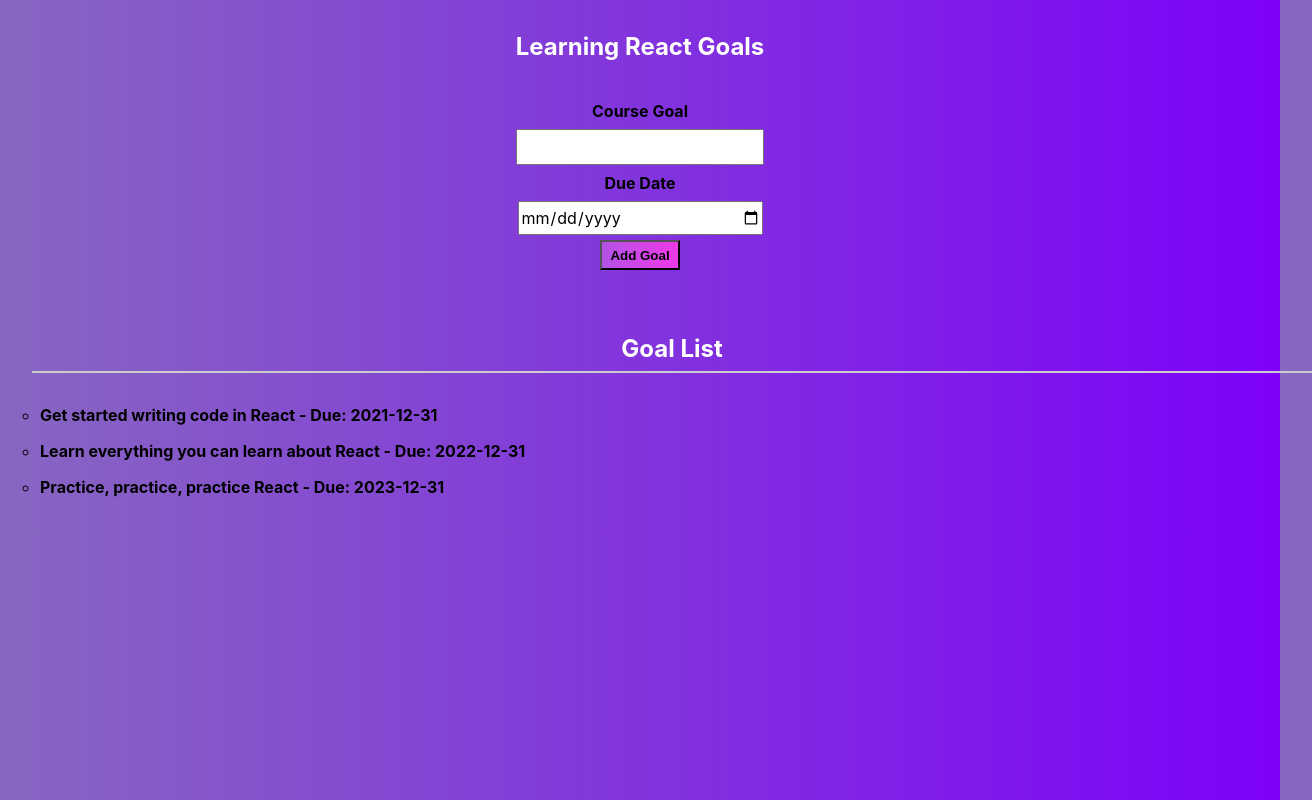
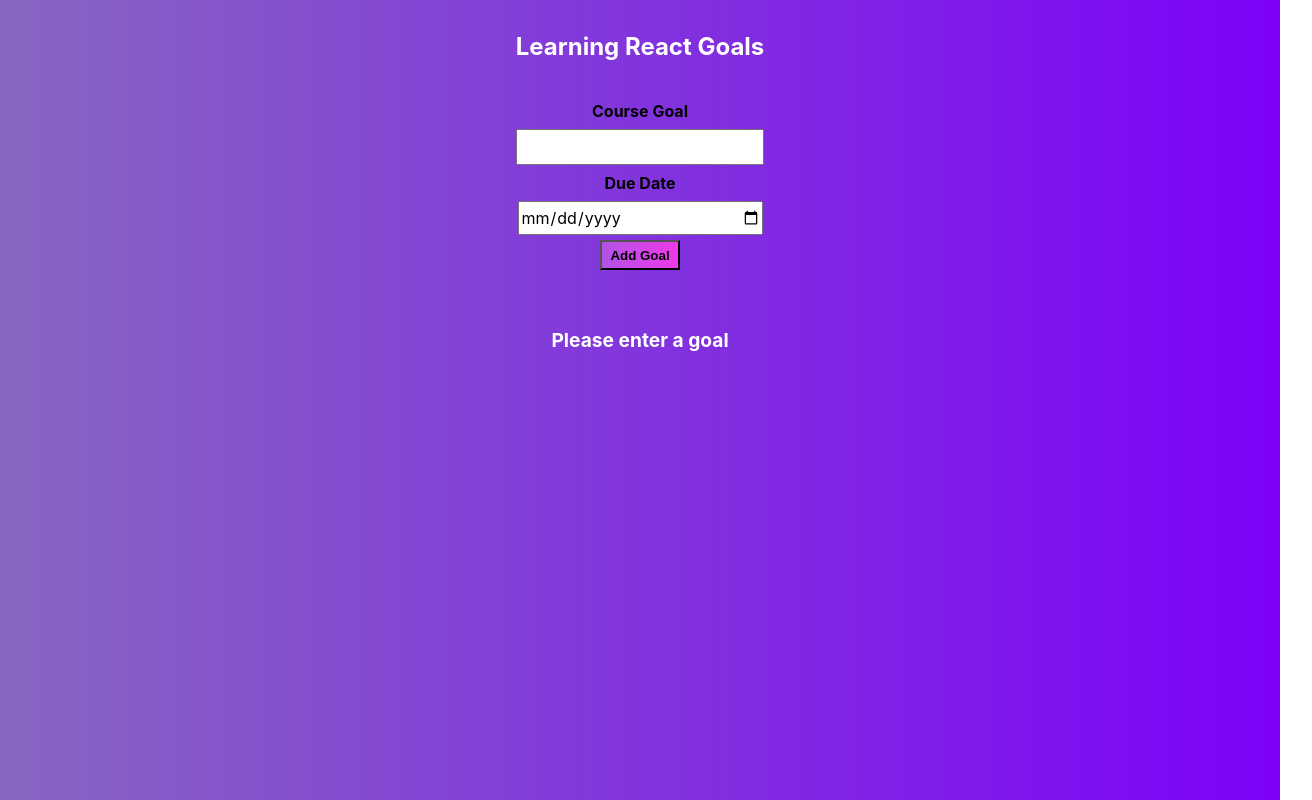
Before and after one commit to jrletner/my-react-app, a React (Create React App) app: page / in a window 1280 px wide. Shown: the whole page, 1312 px wide, since content can reach past the window. Built offline with nearby package versions, Linux system fonts and the light colour scheme.

Commit message:
refactor: Initialize course goals as an empty array in App.js

```diff
--- a/src/App.js
+++ b/src/App.js
@@ -5,11 +5,7 @@ import GoalList from './components/GoalList/GoalList';
 
 export default function App() {
   // define a state variable to store the course goals
-  const [courseGoals, setCourseGoals] = useState([
-    { id: 'cg1', text: 'Get started writing code in React', dueDate: '2021-12-31' },
-    { id: 'cg2', text: 'Learn everything you can learn about React', dueDate: '2022-12-31' },
-    { id: 'cg3', text: 'Practice, practice, practice React', dueDate: '2023-12-31' },
-  ]);
+  const [courseGoals, setCourseGoals] = useState([]);
 
   // this is a callback function that will be passed to NewGoal component in order to handle the new goal once it is submitted
   function addNewGoalHandler(newGoal) {
```
